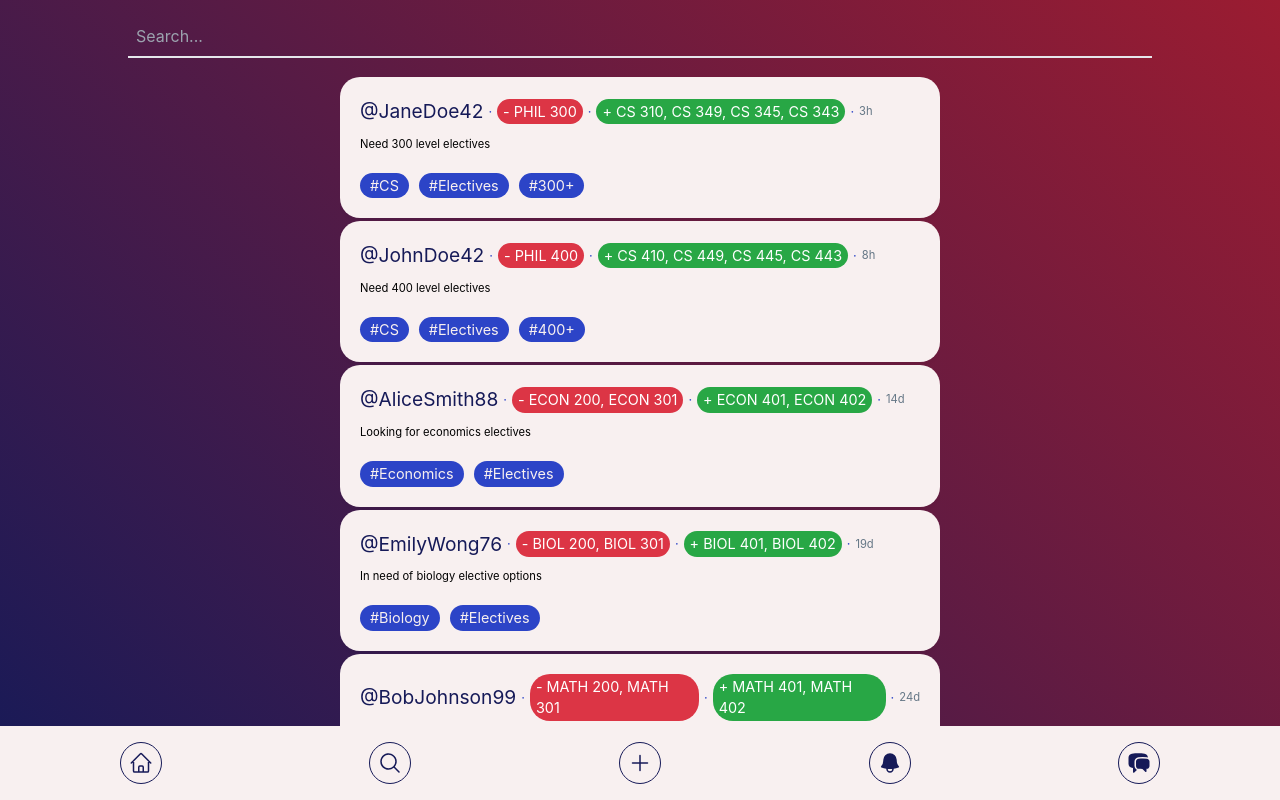
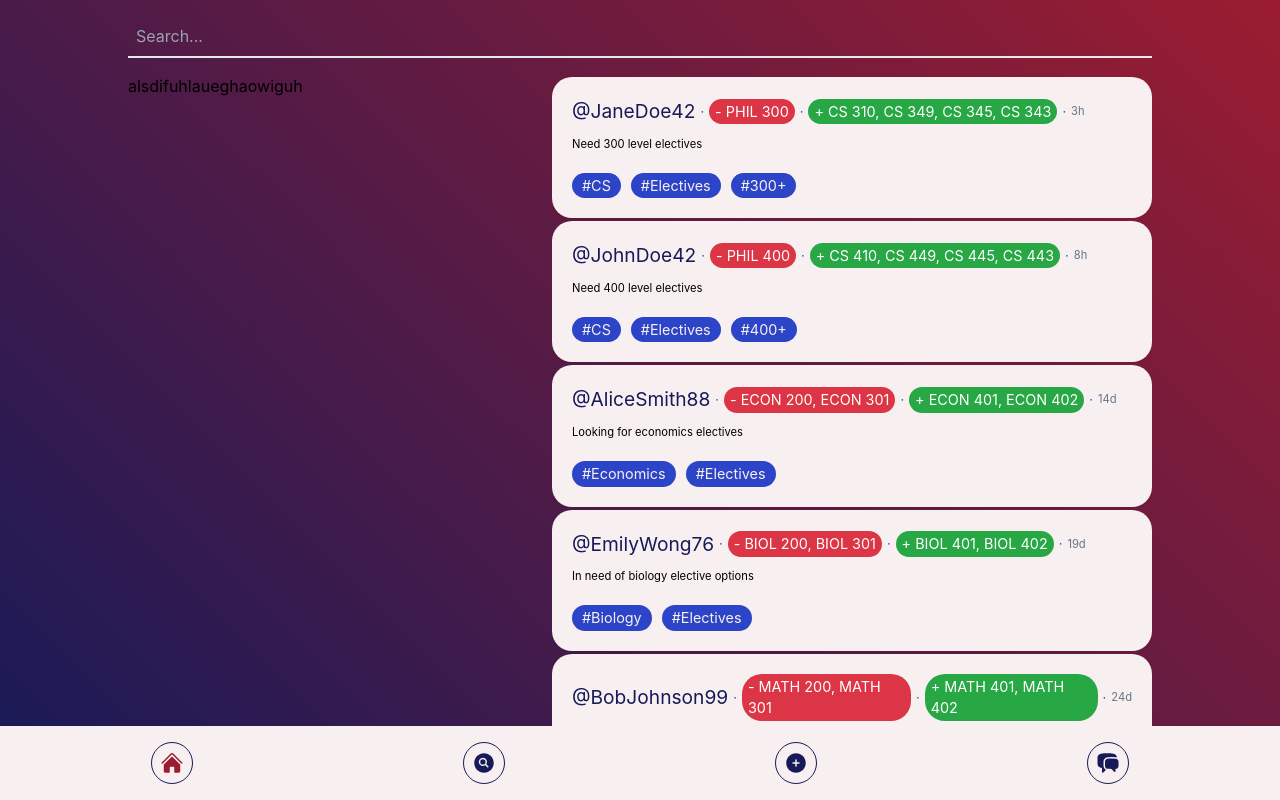
Before and after one commit to j-ackie/brutus, a React (Create React App) app in the folder frontend/: page /search in a window 1280 px wide. Built offline with nearby package versions, Linux system fonts and the light colour scheme.

Commit message:
Search enhancements

```diff
--- a/frontend/src/components/BottomBar/BottomBar.tsx
+++ b/frontend/src/components/BottomBar/BottomBar.tsx
@@ -11,8 +11,9 @@ function BottomBar() {
     {
       name: "Home",
       icon: (
-        <svg xmlns="http://www.w3.org/2000/svg" fill="none" viewBox="0 0 24 24" stroke-width="1.5" stroke="currentColor" className="w-6 h-6">
-          <path stroke-linecap="round" stroke-linejoin="round" d="m2.25 12 8.954-8.955c.44-.439 1.152-.439 1.591 0L21.75 12M4.5 9.75v10.125c0 .621.504 1.125 1.125 1.125H9.75v-4.875c0-.621.504-1.125 1.125-1.125h2.25c.621 0 1.125.504 1.125 1.125V21h4.125c.621 0 1.125-.504 1.125-1.125V9.75M8.25 21h8.25" />
+        <svg xmlns="http://www.w3.org/2000/svg" viewBox="0 0 24 24" fill="currentColor" className="w-6 h-6">
+          <path d="M11.47 3.841a.75.75 0 0 1 1.06 0l8.69 8.69a.75.75 0 1 0 1.06-1.061l-8.689-8.69a2.25 2.25 0 0 0-3.182 0l-8.69 8.69a.75.75 0 1 0 1.061 1.06l8.69-8.689Z" />
+          <path d="m12 5.432 8.159 8.159c.03.03.06.058.091.086v6.198c0 1.035-.84 1.875-1.875 1.875H15a.75.75 0 0 1-.75-.75v-4.5a.75.75 0 0 0-.75-.75h-3a.75.75 0 0 0-.75.75V21a.75.75 0 0 1-.75.75H5.625a1.875 1.875 0 0 1-1.875-1.875v-6.198a2.29 2.29 0 0 0 .091-.086L12 5.432Z" />
         </svg>
       ),
       route: "/"
@@ -21,7 +22,8 @@ function BottomBar() {
       name: "Search",
       icon: (
         <svg xmlns="http://www.w3.org/2000/svg" viewBox="0 0 24 24" fill="currentColor" className="w-6 h-6">
-          <path fill-rule="evenodd" d="M10.5 3.75a6.75 6.75 0 1 0 0 13.5 6.75 6.75 0 0 0 0-13.5ZM2.25 10.5a8.25 8.25 0 1 1 14.59 5.28l4.69 4.69a.75.75 0 1 1-1.06 1.06l-4.69-4.69A8.25 8.25 0 0 1 2.25 10.5Z" clip-rule="evenodd" />
+          <path d="M8.25 10.875a2.625 2.625 0 1 1 5.25 0 2.625 2.625 0 0 1-5.25 0Z" />
+          <path fill-rule="evenodd" d="M12 2.25c-5.385 0-9.75 4.365-9.75 9.75s4.365 9.75 9.75 9.75 9.75-4.365 9.75-9.75S17.385 2.25 12 2.25Zm-1.125 4.5a4.125 4.125 0 1 0 2.338 7.524l2.007 2.006a.75.75 0 1 0 1.06-1.06l-2.006-2.007a4.125 4.125 0 0 0-3.399-6.463Z" clip-rule="evenodd" />
         </svg>
       ),
       route: "/search"
@@ -30,19 +32,10 @@ function BottomBar() {
       name: "Create",
       icon: (
         <svg xmlns="http://www.w3.org/2000/svg" viewBox="0 0 24 24" fill="currentColor" className="w-6 h-6">
-          <path fill-rule="evenodd" d="M12 3.75a.75.75 0 0 1 .75.75v6.75h6.75a.75.75 0 0 1 0 1.5h-6.75v6.75a.75.75 0 0 1-1.5 0v-6.75H4.5a.75.75 0 0 1 0-1.5h6.75V4.5a.75.75 0 0 1 .75-.75Z" clip-rule="evenodd" />
+          <path fill-rule="evenodd" d="M12 2.25c-5.385 0-9.75 4.365-9.75 9.75s4.365 9.75 9.75 9.75 9.75-4.365 9.75-9.75S17.385 2.25 12 2.25ZM12.75 9a.75.75 0 0 0-1.5 0v2.25H9a.75.75 0 0 0 0 1.5h2.25V15a.75.75 0 0 0 1.5 0v-2.25H15a.75.75 0 0 0 0-1.5h-2.25V9Z" clip-rule="evenodd" />
         </svg>
       ),
       route: "/create-listing"
-    },
-    {
-      name: "Notifs",
-      icon: (
-        <svg xmlns="http://www.w3.org/2000/svg" viewBox="0 0 24 24" fill="currentColor" className="w-6 h-6">
-          <path fill-rule="evenodd" d="M5.25 9a6.75 6.75 0 0 1 13.5 0v.75c0 2.123.8 4.057 2.118 5.52a.75.75 0 0 1-.297 1.206c-1.544.57-3.16.99-4.831 1.243a3.75 3.75 0 1 1-7.48 0 24.585 24.585 0 0 1-4.831-1.244.75.75 0 0 1-.298-1.205A8.217 8.217 0 0 0 5.25 9.75V9Zm4.502 8.9a2.25 2.25 0 1 0 4.496 0 25.057 25.057 0 0 1-4.496 0Z" clip-rule="evenodd" />
-        </svg>
-      ),
-      route: "/"
     },
     {
       name: "DMs",
@@ -61,8 +54,9 @@ function BottomBar() {
       {routes.map((route, index) => (
         <IconButton
           key={index}
-          color={COLORS.primary}
+          color={index == selected ? COLORS.accent2 : COLORS.primary}
           onClick={() => {
+            setSelected(index)
             navigate(route.route);
           }}
         >
--- a/frontend/src/global/Buttons.tsx
+++ b/frontend/src/global/Buttons.tsx
@@ -20,7 +20,7 @@ function IconButton({color, onClick, children, ...props} : IconProps) {
   return (
     <button {...props} onClick={onClick}
     //make the border size thicker
-      className="rounded-full border border-primary p-2 hover:bg-primary hover:text-white duration-200"
+      className="rounded-full border border-primary p-2 hover:bg-lightblue hover:text-white duration-200"
       style={{
         color: color,
       }}>
--- a/frontend/src/pages/search/Search.tsx
+++ b/frontend/src/pages/search/Search.tsx
@@ -17,10 +17,15 @@ function Search() {
         value={search}
         name="search"
         placeholder="Search..."
-        className="mb-4 w-4/5"
+        className="mb-4 w-4/5 "
         onChange={(e: React.ChangeEvent<HTMLInputElement>) => setSearch(e.target.value)}
       />
-      <Feed searchTerm={search} />
+      <div className="flex-1 w-4/5 flex flex-row justify-between overflow-y-scroll">
+        <div>
+          alsdifuhlaueghaowiguh
+        </div>
+        <Feed searchTerm={search}/>
+      </div>
     </div>
   );
 }
```
